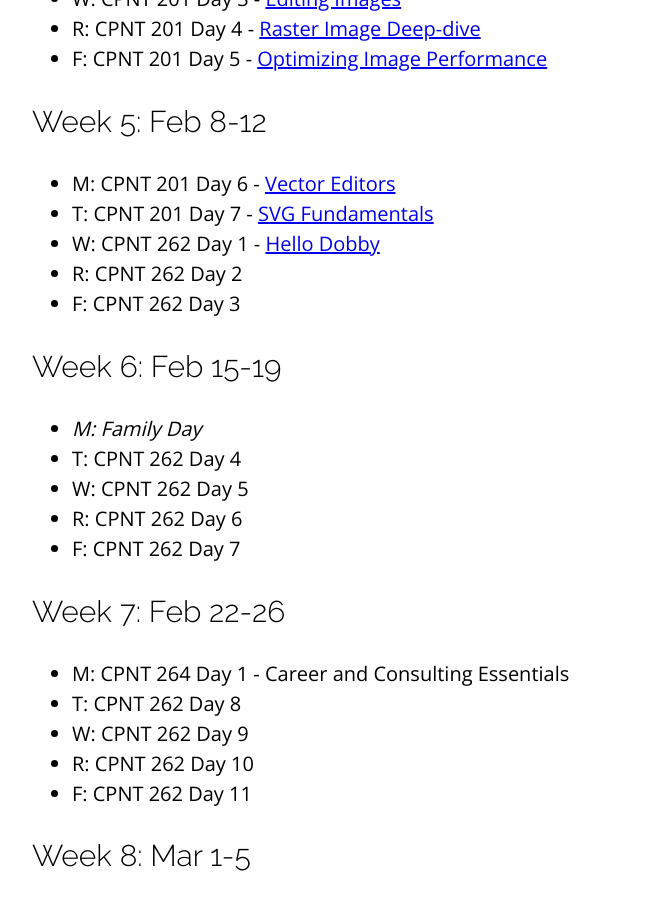
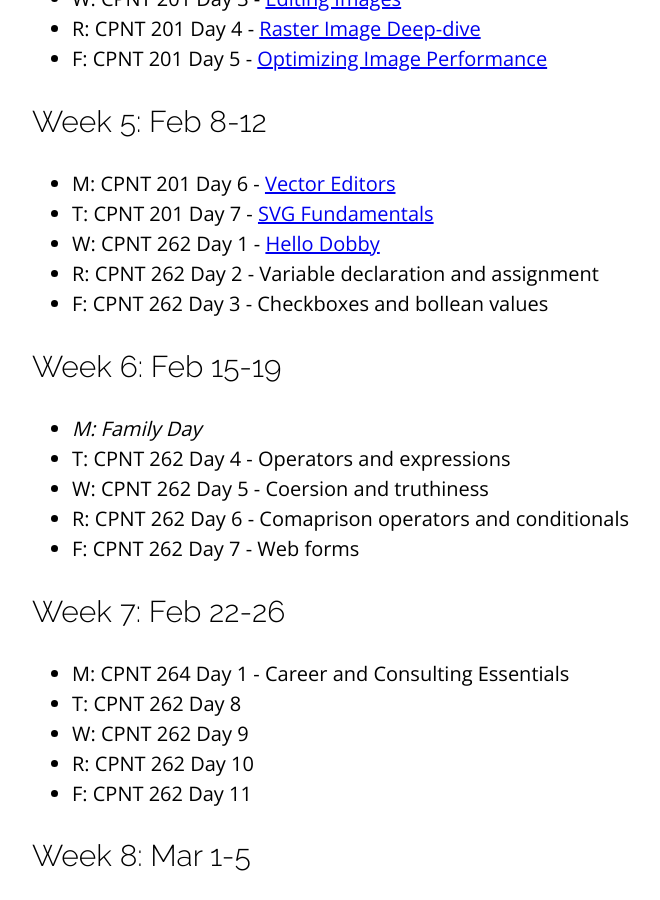
Before and after one commit to sait-wbdv/winter-2021, a Jekyll site: the page built from index.md, in a window 1280 px wide and 900 px high, scrolled down 1173 px. Shown: the whole window, without its empty margins (96-756 px from the left). Built offline with Jekyll 4.4.1, drawn with Linux system fonts in a browser that asks for light colours; nearby versions of some CDN libraries.

Commit message:
added agenda outline

```diff
--- a/index.md
+++ b/index.md
@@ -34,15 +34,15 @@ title: "Program Schedule"
 - M: CPNT 201 Day 6 - [Vector Editors](/winter-2021{% link _posts/2021-02-08-vector-editors.md %})
 - T: CPNT 201 Day 7 - [SVG Fundamentals](/winter-2021{% link _posts/2021-02-09-svg-fundamentals.md %})
 - W: CPNT 262 Day 1 - [Hello Dobby](/winter-2021{% link _posts/2021-02-10-javascript-introduction.md %})
-- R: CPNT 262 Day 2
-- F: CPNT 262 Day 3
+- R: CPNT 262 Day 2 - Variable declaration and assignment
+- F: CPNT 262 Day 3 - Checkboxes and bollean values
 
 ## Week 6: Feb 15-19
 - _M: Family Day_
-- T: CPNT 262 Day 4
-- W: CPNT 262 Day 5
-- R: CPNT 262 Day 6
-- F: CPNT 262 Day 7
+- T: CPNT 262 Day 4 - Operators and expressions
+- W: CPNT 262 Day 5 - Coersion and truthiness
+- R: CPNT 262 Day 6 - Comaprison operators and conditionals
+- F: CPNT 262 Day 7 - Web forms
 
 ## Week 7: Feb 22-26
 - M: CPNT 264 Day 1 - Career and Consulting Essentials
```
